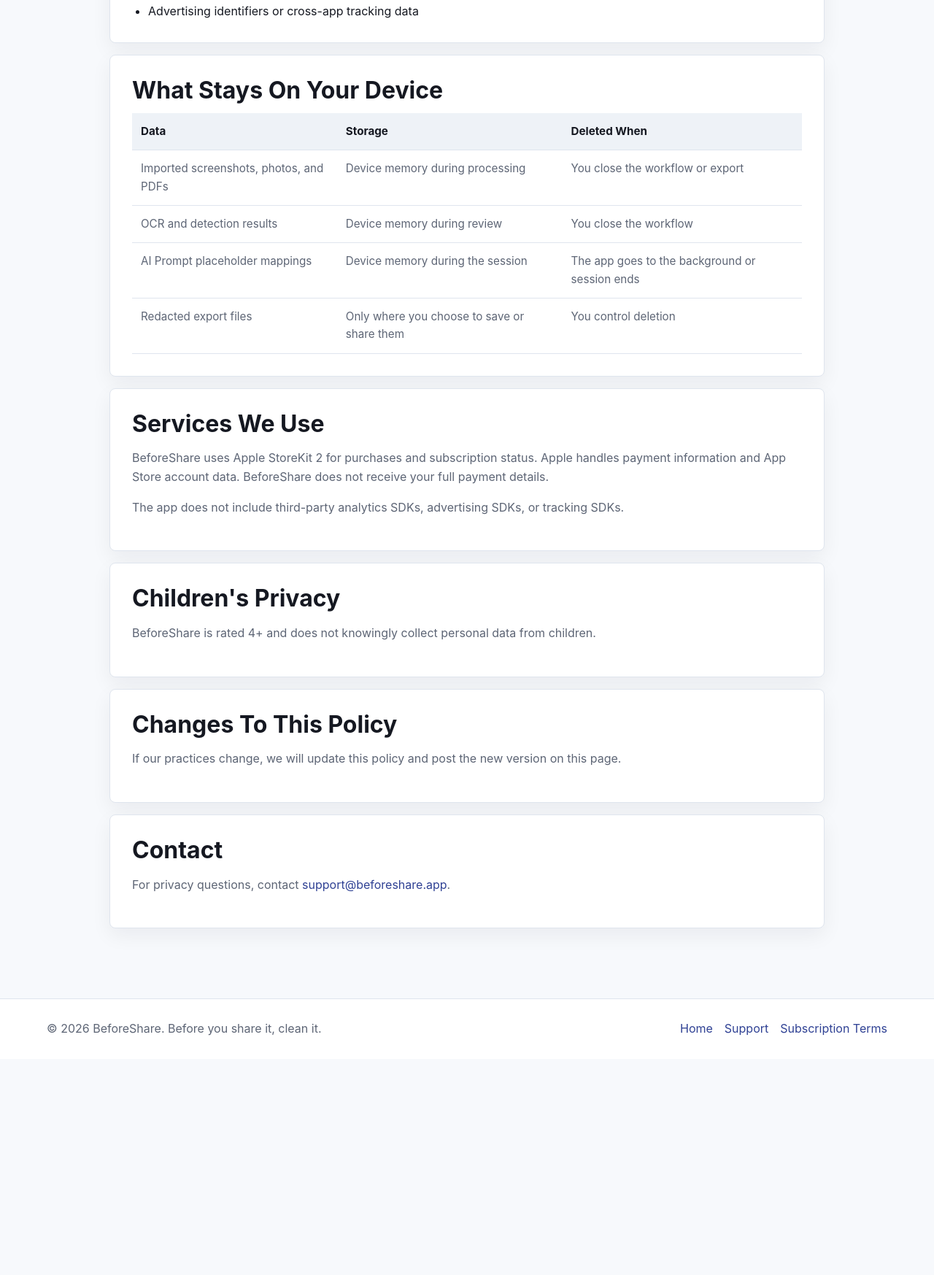
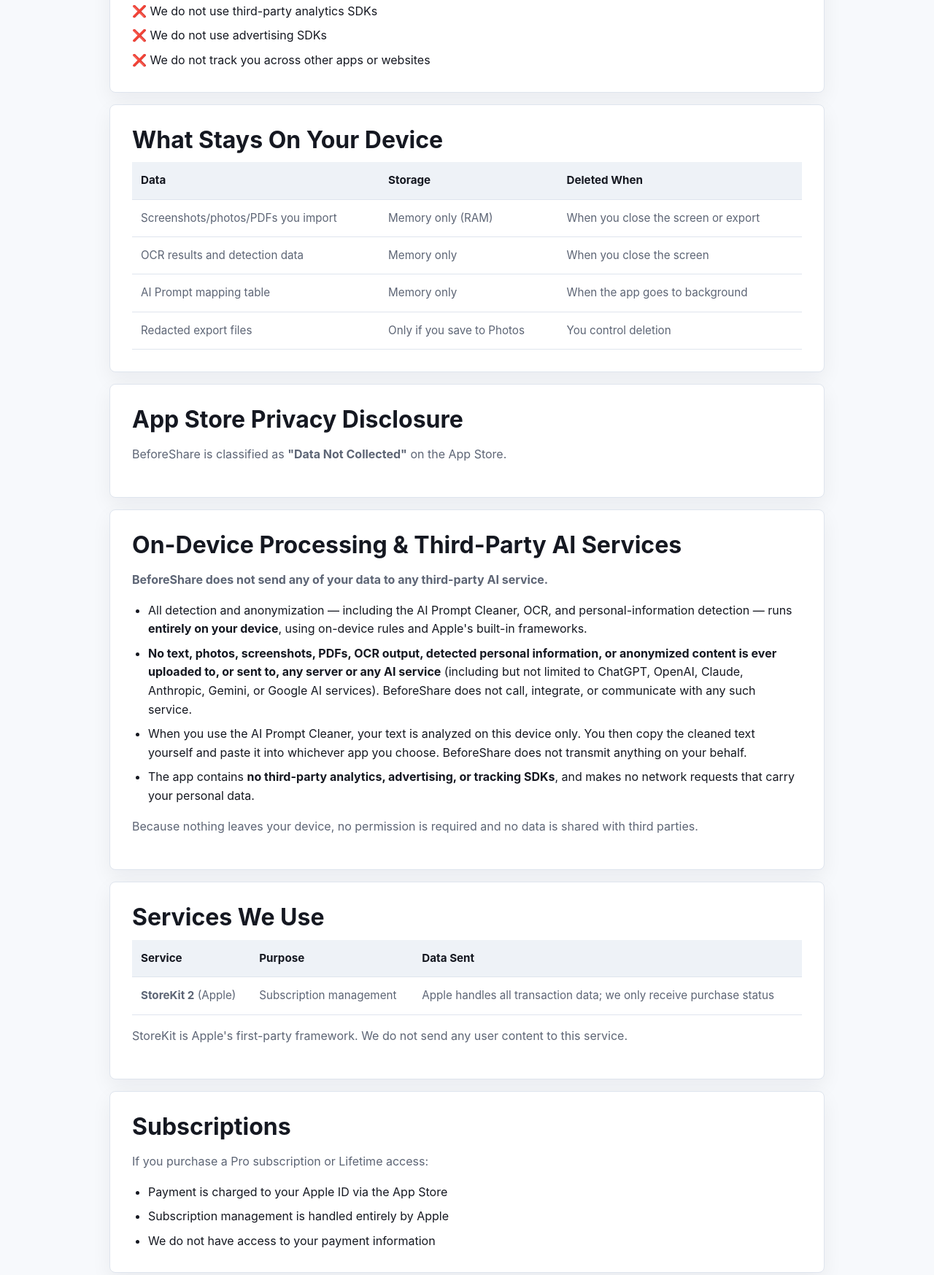
Before and after one commit to callonlove/beforeshare.github.io, a plain HTML site: page privacy.html in a window 1280 px wide. Shown: the part 857-2604 px from the top of the page at 73% size. Before the commit the page ends 2308 px from the top, so only its background shows below. Drawn offline with Linux system fonts and the light colour scheme.

Commit message:
Update privacy policy for July 28, 2026

```diff
--- a/privacy.html
+++ b/privacy.html
@@ -24,7 +24,7 @@
 
     <main class="legal-page">
       <section class="page-hero">
-        <p class="eyebrow">Last updated: July 27, 2026</p>
+        <p class="eyebrow">Last updated: July 28, 2026</p>
         <h1>Privacy Policy</h1>
         <p>BeforeShare is designed to clean private information before sharing without collecting your personal data.</p>
       </section>
@@ -32,18 +32,20 @@
       <section class="legal-card">
         <h2>Our Privacy Commitment</h2>
         <p><strong>BeforeShare does not collect, store, or transmit your personal data.</strong></p>
-        <p>OCR, face detection, text redaction, PDF flattening, prompt anonymization, and metadata stripping happen on your device. Your screenshots, photos, PDFs, and text are not uploaded by BeforeShare.</p>
+        <p>All processing — OCR, face detection, text redaction, PDF flattening, and metadata stripping — happens entirely on your device. Your screenshots, photos, PDFs, and text never leave your iPhone.</p>
       </section>
 
       <section class="legal-card">
-        <h2>Data We Do Not Collect</h2>
-        <ul>
-          <li>Name, email address, or phone number</li>
-          <li>Photos, screenshots, PDFs, or exported files</li>
-          <li>AI prompts, anonymized text, or placeholder mappings</li>
-          <li>GPS location or photo metadata</li>
-          <li>Usage analytics or behavioral data</li>
-          <li>Advertising identifiers or cross-app tracking data</li>
+        <h2>Data We Do NOT Collect</h2>
+        <ul style="list-style: none; padding-left: 0;">
+          <li>❌ We do not collect your name, email, or phone number</li>
+          <li>❌ We do not collect your photos, screenshots, or PDFs</li>
+          <li>❌ We do not collect your AI prompts or anonymized text</li>
+          <li>❌ We do not collect your location (GPS)</li>
+          <li>❌ We do not collect usage analytics or behavioral data</li>
+          <li>❌ We do not use third-party analytics SDKs</li>
+          <li>❌ We do not use advertising SDKs</li>
+          <li>❌ We do not track you across other apps or websites</li>
         </ul>
       </section>
 
@@ -60,23 +62,23 @@
             </thead>
             <tbody>
               <tr>
-                <td>Imported screenshots, photos, and PDFs</td>
-                <td>Device memory during processing</td>
-                <td>You close the workflow or export</td>
+                <td>Screenshots/photos/PDFs you import</td>
+                <td>Memory only (RAM)</td>
+                <td>When you close the screen or export</td>
               </tr>
               <tr>
-                <td>OCR and detection results</td>
-                <td>Device memory during review</td>
-                <td>You close the workflow</td>
+                <td>OCR results and detection data</td>
+                <td>Memory only</td>
+                <td>When you close the screen</td>
               </tr>
               <tr>
-                <td>AI Prompt placeholder mappings</td>
-                <td>Device memory during the session</td>
-                <td>The app goes to the background or session ends</td>
+                <td>AI Prompt mapping table</td>
+                <td>Memory only</td>
+                <td>When the app goes to background</td>
               </tr>
               <tr>
                 <td>Redacted export files</td>
-                <td>Only where you choose to save or share them</td>
+                <td>Only if you save to Photos</td>
                 <td>You control deletion</td>
               </tr>
             </tbody>
@@ -85,24 +87,69 @@
       </section>
 
       <section class="legal-card">
+        <h2>App Store Privacy Disclosure</h2>
+        <p>BeforeShare is classified as <strong>"Data Not Collected"</strong> on the App Store.</p>
+      </section>
+
+      <section class="legal-card">
+        <h2>On-Device Processing &amp; Third-Party AI Services</h2>
+        <p><strong>BeforeShare does not send any of your data to any third-party AI service.</strong></p>
+        <ul>
+          <li>All detection and anonymization — including the AI Prompt Cleaner, OCR, and personal-information detection — runs <strong>entirely on your device</strong>, using on-device rules and Apple's built-in frameworks.</li>
+          <li><strong>No text, photos, screenshots, PDFs, OCR output, detected personal information, or anonymized content is ever uploaded to, or sent to, any server or any AI service</strong> (including but not limited to ChatGPT, OpenAI, Claude, Anthropic, Gemini, or Google AI services). BeforeShare does not call, integrate, or communicate with any such service.</li>
+          <li>When you use the AI Prompt Cleaner, your text is analyzed on this device only. You then copy the cleaned text yourself and paste it into whichever app you choose. BeforeShare does not transmit anything on your behalf.</li>
+          <li>The app contains <strong>no third-party analytics, advertising, or tracking SDKs</strong>, and makes no network requests that carry your personal data.</li>
+        </ul>
+        <p style="margin-top: 16px;">Because nothing leaves your device, no permission is required and no data is shared with third parties.</p>
+      </section>
+
+      <section class="legal-card">
         <h2>Services We Use</h2>
-        <p>BeforeShare uses Apple StoreKit 2 for purchases and subscription status. Apple handles payment information and App Store account data. BeforeShare does not receive your full payment details.</p>
-        <p>The app does not include third-party analytics SDKs, advertising SDKs, or tracking SDKs.</p>
+        <div class="table-wrap">
+          <table>
+            <thead>
+              <tr>
+                <th>Service</th>
+                <th>Purpose</th>
+                <th>Data Sent</th>
+              </tr>
+            </thead>
+            <tbody>
+              <tr>
+                <td><strong>StoreKit 2</strong> (Apple)</td>
+                <td>Subscription management</td>
+                <td>Apple handles all transaction data; we only receive purchase status</td>
+              </tr>
+            </tbody>
+          </table>
+        </div>
+        <p style="margin-top: 16px;">StoreKit is Apple's first-party framework. We do not send any user content to this service.</p>
+      </section>
+
+      <section class="legal-card">
+        <h2>Subscriptions</h2>
+        <p>If you purchase a Pro subscription or Lifetime access:</p>
+        <ul>
+          <li>Payment is charged to your Apple ID via the App Store</li>
+          <li>Subscription management is handled entirely by Apple</li>
+          <li>We do not have access to your payment information</li>
+        </ul>
       </section>
 
       <section class="legal-card">
         <h2>Children's Privacy</h2>
-        <p>BeforeShare is rated 4+ and does not knowingly collect personal data from children.</p>
+        <p>BeforeShare is rated 4+ and does not knowingly collect any data from children.</p>
       </section>
 
       <section class="legal-card">
-        <h2>Changes To This Policy</h2>
-        <p>If our practices change, we will update this policy and post the new version on this page.</p>
+        <h2>Changes to This Policy</h2>
+        <p>We will update this Privacy Policy if our practices change. Any changes will be posted on this page.</p>
       </section>
 
       <section class="legal-card">
         <h2>Contact</h2>
-        <p>For privacy questions, contact <a href="mailto:support@beforeshare.app">support@beforeshare.app</a>.</p>
+        <p>If you have questions about this Privacy Policy, contact us at:<br>
+        <a href="mailto:support@beforeshare.app">support@beforeshare.app</a></p>
       </section>
     </main>
 
```
